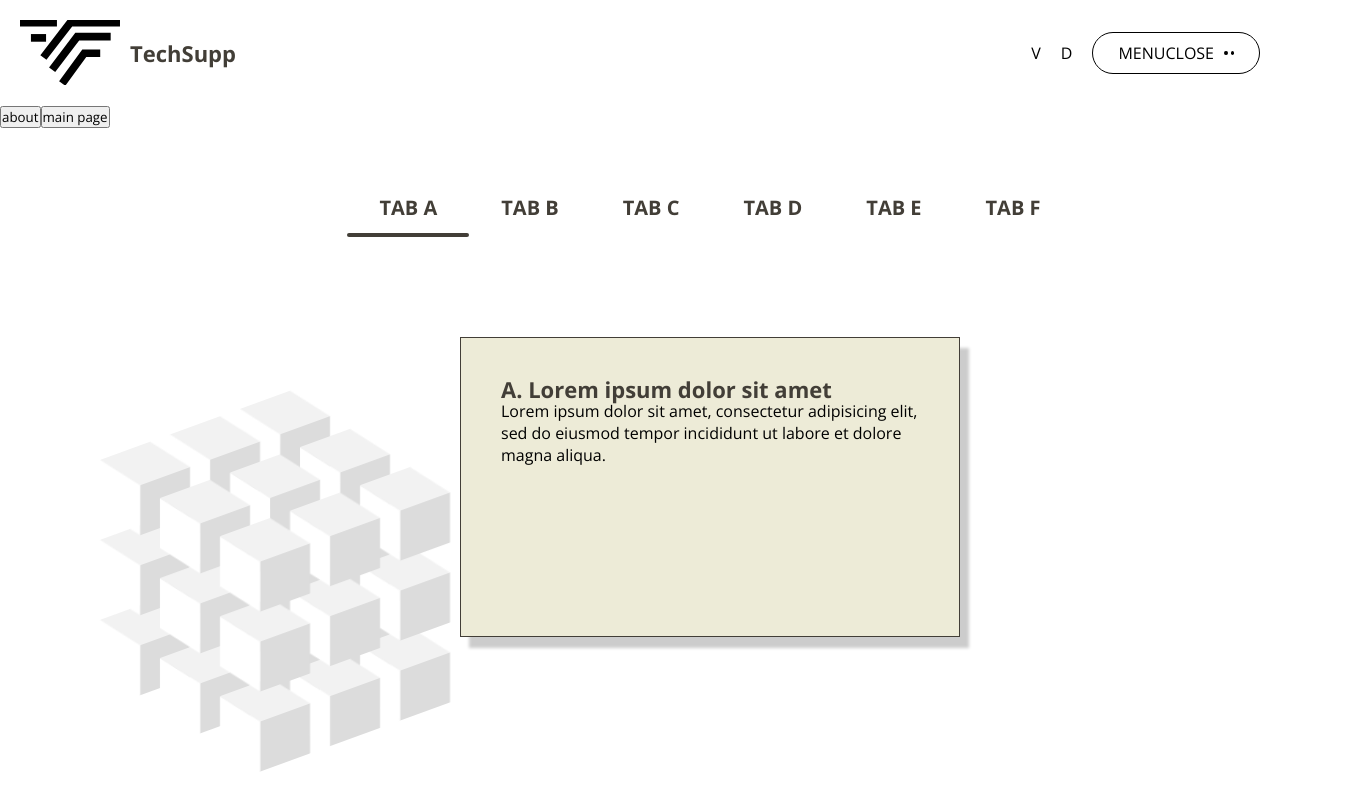
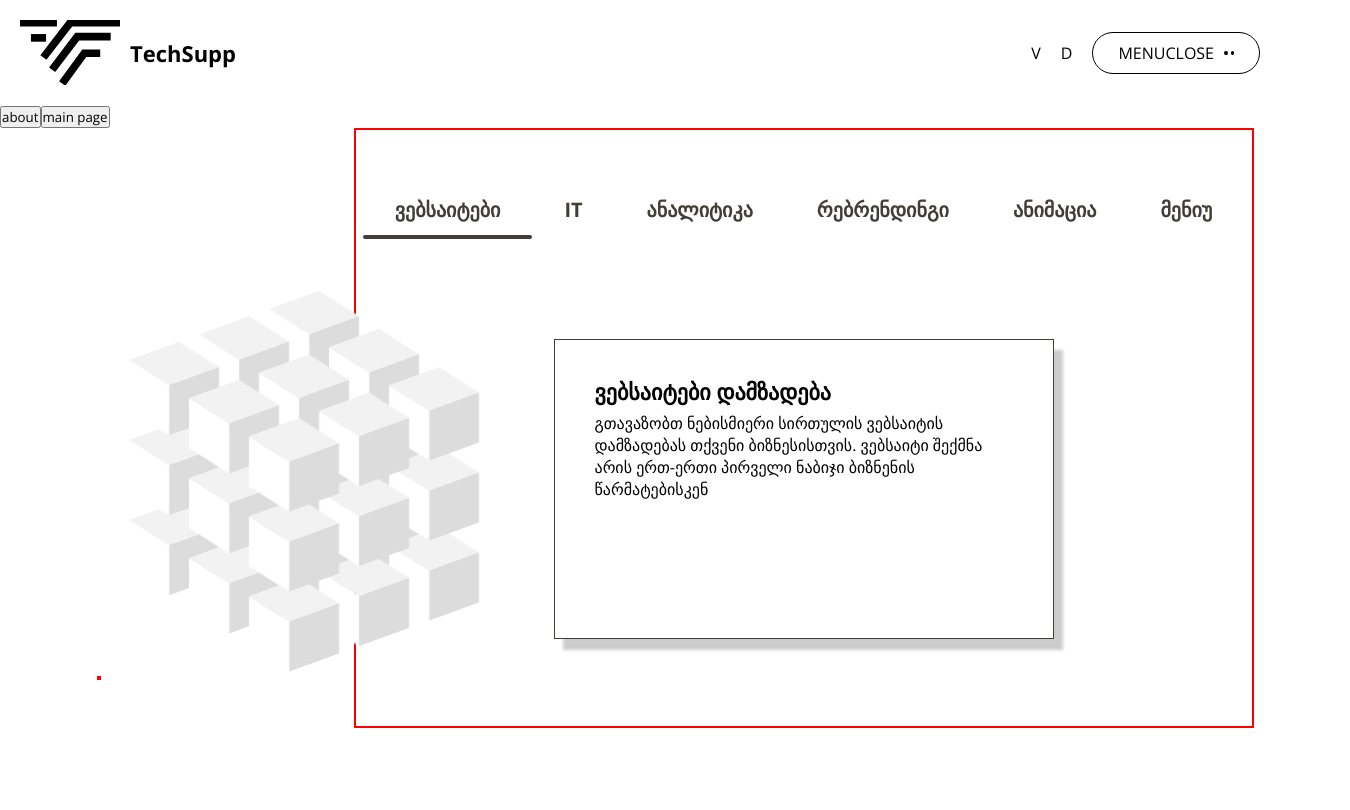
Before and after one commit to Guram12/Techsupp, a React (Vite) app: page / in a window 1280 px wide. Shown: the top 810 px of the page, 1350 px wide, since content can reach past the window. Built offline with nearby package versions, Linux system fonts and the light colour scheme.

Commit message:
card animation is not finished

```diff
--- a/src/components/pages/MainPage.jsx
+++ b/src/components/pages/MainPage.jsx
@@ -12,6 +12,16 @@ export default function mainPage({ showSplashScreen }) {
     setActiveTab(id); // Update the active tab state
   };
 
+  const serviceNames = ["ვებსაიტები", "IT", "ანალიტიკა", "რებრენდინგი", "ანიმაცია", "მენიუ"];
+
+  const cardContents = [
+    { title: "ვებსაიტები დამზადება", content: "გთავაზობთ ნებისმიერი სირთულის ვებსაიტის დამზადებას თქვენი ბიზნესისთვის. ვებსაიტი შექმნა არის ერთ-ერთი პირველი ნაბიჯი ბიზნენის წარმატებისკენ" },
+    { title: "IT მომსახურება", content: "თქვენი ბიზნენის უწყვეტი მუშაობისთვის, ჩვენი გუნდი გაგიწევთ ნებისმიერი სირთულის IT მომსახურებას" },
+    { title: "ბიზნეს ანალიტიკის ავტომატიზაცია", content: "ბიზნეს ანალიტიკის ავტომატიზაცია დაგეხმარებათ რუტინული სამუშაოების თავიდან აცილებაში და დაზოგავს თქვენს დროს" },
+    { title: "ბრენდინგი/რებრენდინგი", content: "ბიზნესისთვის ახალი იმიჯის შექმნაში ჩვენი გუნდის კვალიფიციური პროფესიონალები დაგეხმარებიან" },
+    { title: "ანიმაციური ფოტო/ვიდეო", content: "ანიმაციური ფოტო/ვიდეოს აწყობა " },
+    { title: "ონლაინ მენიუ", content: "QR კოდიდით გახსნადი ონლაინ მენიუ თქვენი ბიზნესისტვის" },
+  ];
 
 
   return (
@@ -74,7 +84,7 @@ export default function mainPage({ showSplashScreen }) {
       <div>
         <section className="page">
           <ul className="tabs-controls">
-            {Array.from({ length: 6 }, (_, i) => (
+            {serviceNames.map((serviceName, i) => (
               <li key={i} className="tabs-controls__item">
                 <a
                   href="#!"
@@ -85,27 +95,41 @@ export default function mainPage({ showSplashScreen }) {
                   }}
                   data-id={i + 1}
                 >
-                  {`Tab ${String.fromCharCode(65 + i)}`}
+                  {serviceName}
                 </a>
               </li>
             ))}
           </ul>
           <section className="cards-container">
-            {Array.from({ length: 6 }, (_, i) => (
+            <section className="cards-container">
+              {cardContents.map((card, i) => (
                 <div
                   key={i}
                   className={`card ${activeTab === i + 1 ? 'card--current' : 'hidden'}`} // Use 'hidden' class for inactive cards
                   id={`${i + 1}`}
                 >
-                <h1>{`${String.fromCharCode(65 + i)}. Lorem ipsum dolor sit amet`}</h1>
-                <p>
-                  Lorem ipsum dolor sit amet, consectetur adipisicing elit, sed do eiusmod tempor incididunt ut labore et dolore magna aliqua.
-                </p>
+                  <h1>{card.title}</h1>
+                  <p style={{marginTop: "10px"}} >{card.content}</p>
                 </div>
               ))}
+            </section>
+
           </section>
         </section>
       </div>
     </div>
   );
 }
+
+
+
+
+
+
+
+
+
+
+
+// no it is not working as i want, is the implementation of js correct ?
+// I  am aiming to achieve. that  original JavaScript code is managing a stack of cards where non-active cards are positioned behind the active card and are slightly visible
--- a/src/components/styles/MainPage.css
+++ b/src/components/styles/MainPage.css
@@ -15,6 +15,7 @@
 .mainpage_cont{
   display: flex;
   justify-content:space-around;
+  gap: 200px;
   align-items: center;
 }
 
@@ -22,6 +23,8 @@
   position: relative;
   margin-top: 500px;
   margin-left: 70px;
+  border: 2px solid red;
+
 }
 
 
--- a/src/components/styles/card.scss
+++ b/src/components/styles/card.scss
@@ -8,15 +8,18 @@ h1 {
   margin: 0;
   font-size: 22px;
   line-height: 1;
-  color: #423E37;
+  color: #000000;
 }
 
 // Layout
 .page {
-  width: 100vw;
-  height: 100vh;
-  min-height: 700px;
+  // width: 100vw;
+  // height: 100vh;
+  // min-height: 700px;
   overflow: hidden;
+  height: 600px;
+  width: 900px;
+  border: 2px solid red;
 }
 
 // Tabs
@@ -73,13 +76,14 @@ h1 {
   width: 500px;
   height: calc(100vh - 205px);
   margin: 0 auto;
+   perspective: 1000px;
 }
 
 .card {
   position: absolute;
   width: 500px;
   height: 300px;
-  background-color: #EDEBD7;
+  background-color: #ffffff;
   border: 1px solid #423E37;
   box-shadow: 9px 11px 3px 0px rgba(0, 0, 0, 0.2);
   box-sizing: border-box;
@@ -88,7 +92,7 @@ h1 {
   transition: transform 0.3s, opacity 0.2s;
 
   &.hidden {
-    z-index: 100;
+    // z-index: 100;
     background-color: #fff;
     color: #fff;
     opacity: 0;
```
Lines whose indentation alone changed are shown as unchanged.
